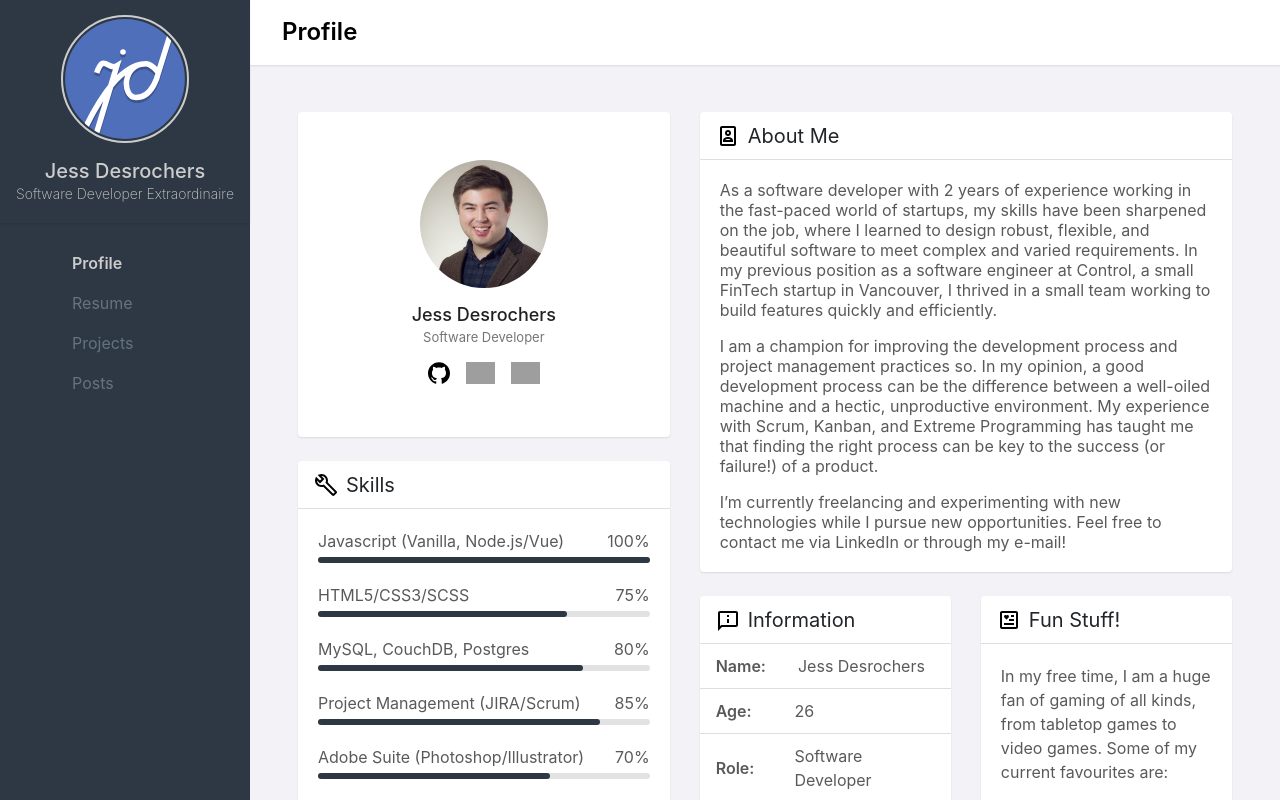
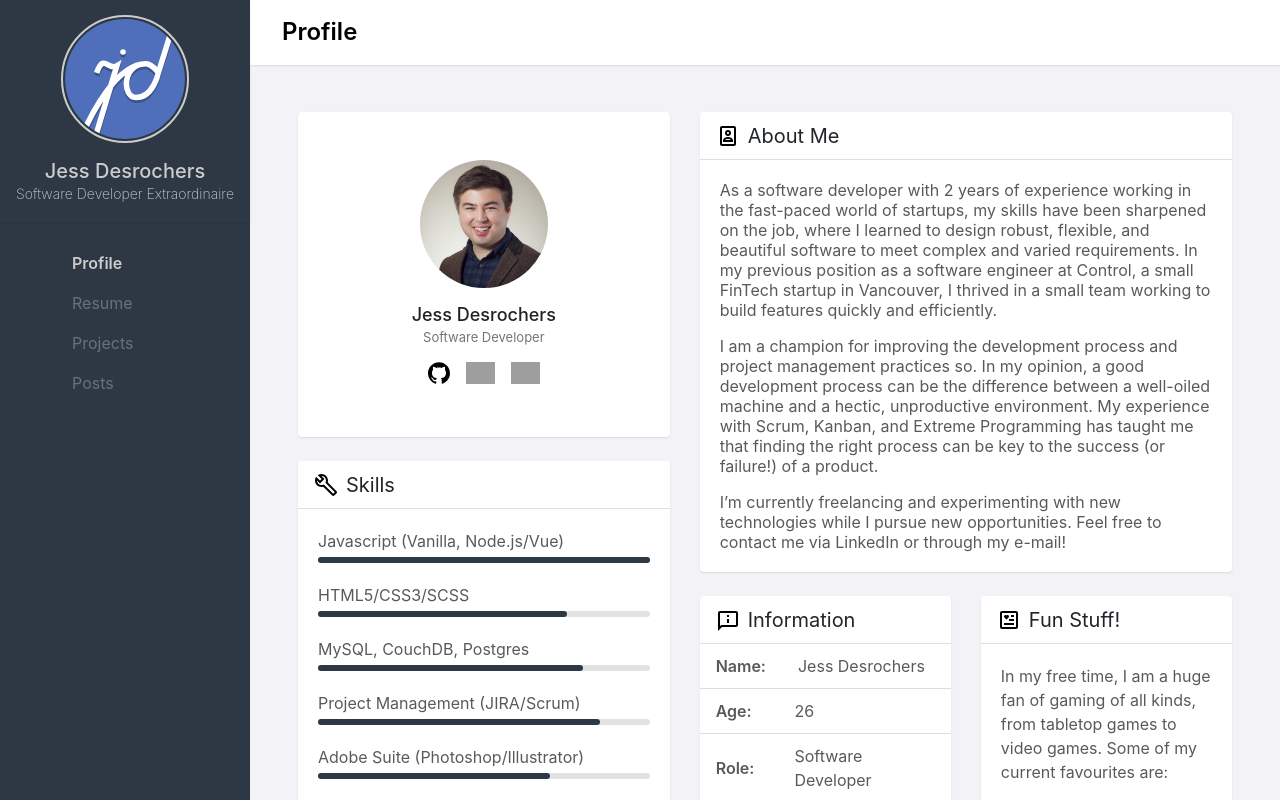
Before and after one commit to jessdesr/portfolio, a Vue app: page / in a window 1280 px wide. Shown: the top 800 px of the page. Built offline with nearby package versions, Linux system fonts and the light colour scheme; grey boxes are pictures that could not be loaded; some icons are missing; what vue-masonry would draw is missing.

Commit message:
Remove percentages from Skills tile

```diff
--- a/src/components/SkillsTile.vue
+++ b/src/components/SkillsTile.vue
@@ -8,7 +8,7 @@
       <div class="progressbar" v-for="(field, index) in fields" :key="index" :class="{ last: index==fields.length-1 }">
         <div class="progressbar-values">
           <span> {{ field.title }} </span>
-          <span> {{ field.percent }} </span>
+          <span></span>
         </div>
         <div class="progressbar-bar">
           <div class="progress" v-bind:style="{ width: field.percent }"/>
```
